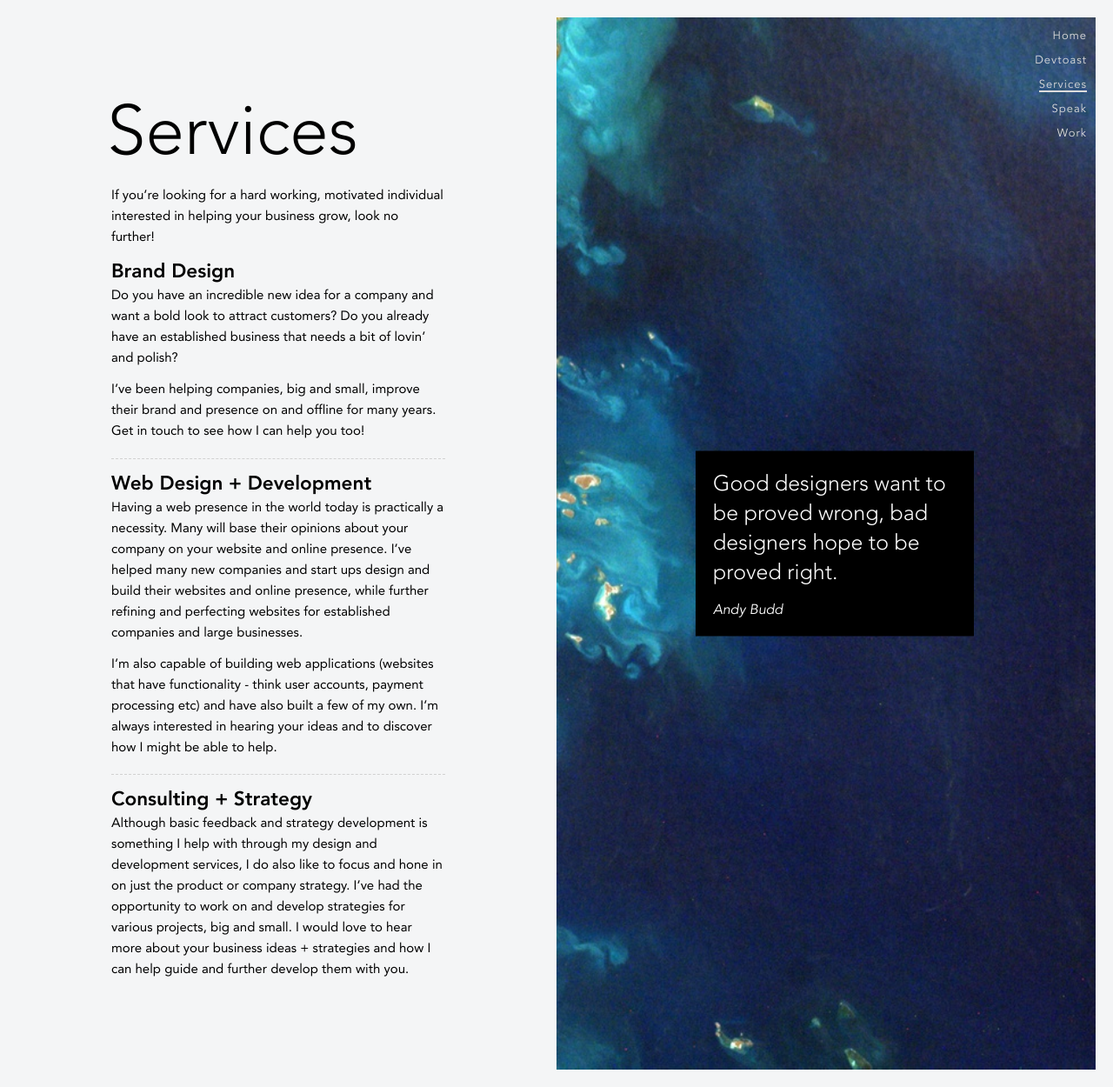
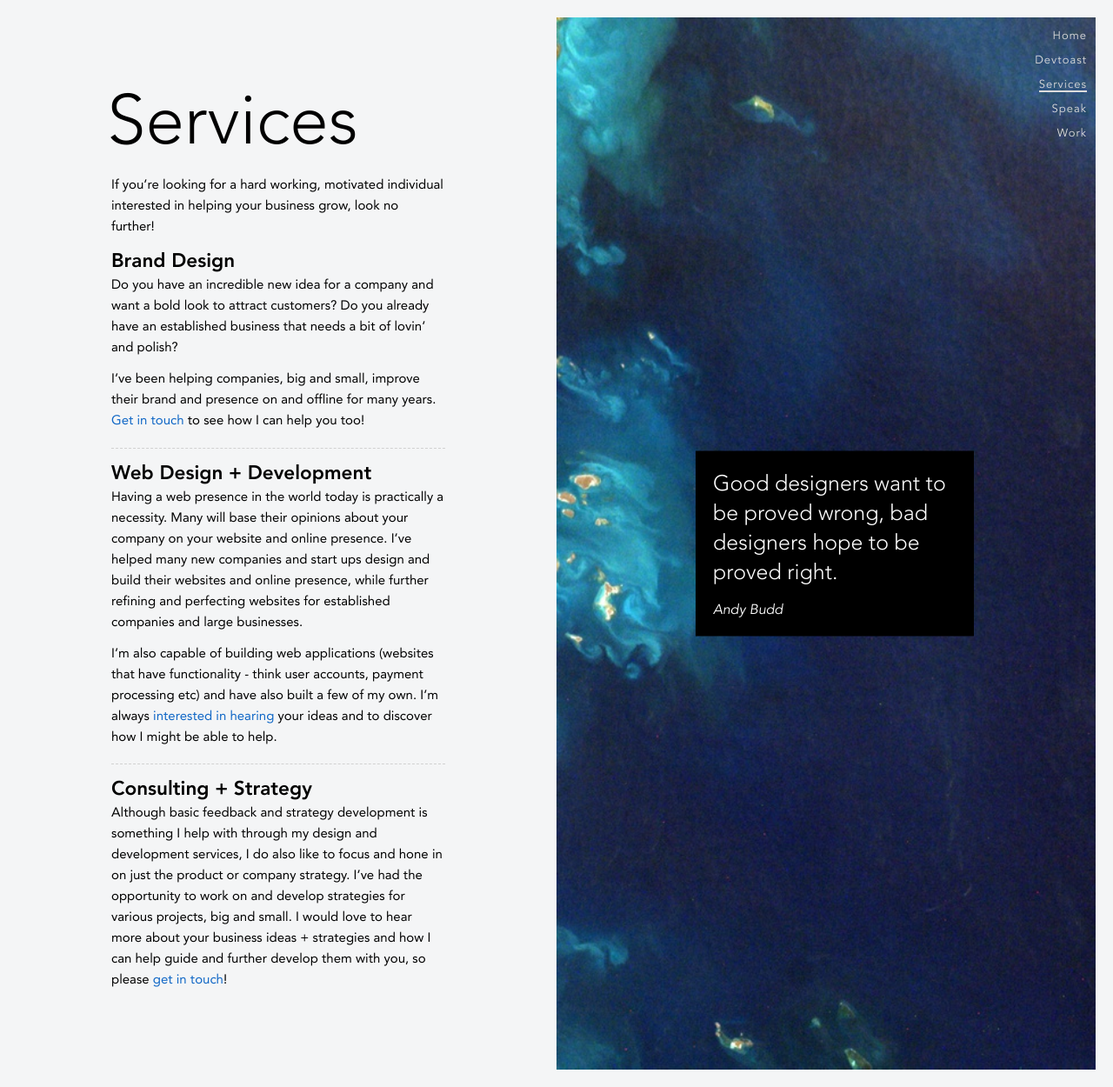
Before and after one commit to harisaurus/harisaurus.github.io, a Jekyll site: the page built from services.md, in a window 1280 px wide and 1250 px high. Shown: the whole window at 87% size. Built offline with Jekyll 4.4.1, drawn with Linux system fonts in a browser that asks for light colours.

Commit message:
add mailtos for cta's on services page

```diff
--- a/services.md
+++ b/services.md
@@ -15,14 +15,14 @@
 ## Brand Design
 Do you have an incredible new idea for a company and want a bold look to attract customers? Do you already have an established business that needs a bit of lovin' and polish?
 
-I've been helping companies, big and small, improve their brand and presence on and offline for many years. Get in touch to see how I can help you too!
+I've been helping companies, big and small, improve their brand and presence on and offline for many years. <a href="mailto:harismahmood89@gmail.com">Get in touch</a> to see how I can help you too!
 <hr>
 
 ## Web Design + Development
 Having a web presence in the world today is practically a necessity. Many will base their opinions about your company on your website and online presence. I've helped many new companies and start ups design and build their websites and online presence, while further refining and perfecting websites for established companies and large businesses.
 
-I'm also capable of building web applications (websites that have functionality - think user accounts, payment processing etc) and have also built a few of my own. I'm always interested in hearing your ideas and to discover how I might be able to help.
+I'm also capable of building web applications (websites that have functionality - think user accounts, payment processing etc) and have also built a few of my own. I'm always <a href="mailto:harismahmood89@gmail.com">interested in hearing</a> your ideas and to discover how I might be able to help.
 <hr>
 
 ## Consulting + Strategy
-Although basic feedback and strategy development is something I help with through my design and development services, I do also like to focus and hone in on just the product or company strategy. I've had the opportunity to work on and develop strategies for various projects, big and small. I would love to hear more about your business ideas + strategies and how I can help guide and further develop them with you.
+Although basic feedback and strategy development is something I help with through my design and development services, I do also like to focus and hone in on just the product or company strategy. I've had the opportunity to work on and develop strategies for various projects, big and small. I would love to hear more about your business ideas + strategies and how I can help guide and further develop them with you, so please <a href="mailto:harismahmood89@gmail.com">get in touch</a>!
```
